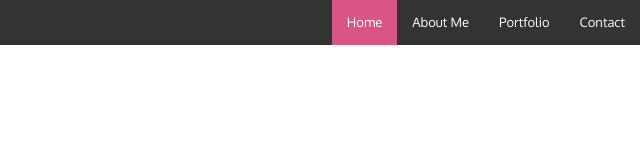
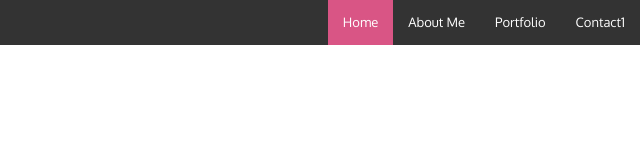
Before and after one commit to HaopengYu/Project_VWebsite_1, a website: page index.html in a window 1280 px wide. Shown: the full height of the page, 640-1280 px from the left. Drawn offline with Linux system fonts and the light colour scheme; a web font is replaced by a local one.

Commit message:
Nav HTML

```diff
--- a/index.html
+++ b/index.html
@@ -23,7 +23,7 @@
           <li class="active"><a href="#">Home</a></li>
           <li><a href="#">About Me</a></li>
           <li><a href="#">Portfolio</a></li>
-          <li><a href="#">Contact</a></li>
+          <li><a href="#">Contact1</a></li>
         </ul>
       </section>
     </nav>
```
